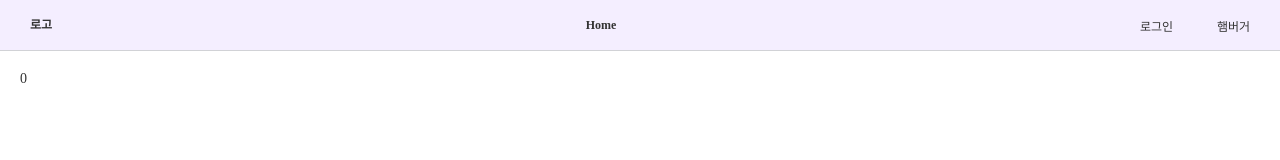
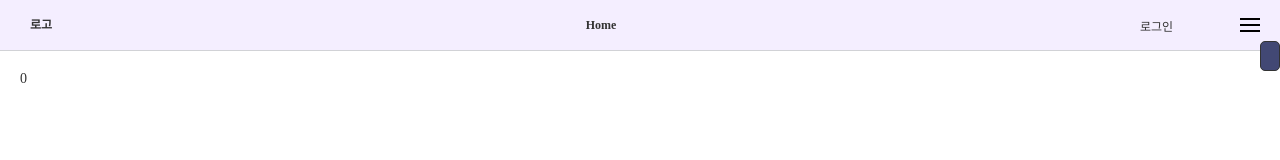
Before and after one commit to JEONGSSO/vue-cli-tdd, a Vue app: page / in a window 1280 px wide. Shown: the top 160 px of the page. Built offline with nearby package versions, Linux system fonts and the light colour scheme; a web font is replaced by a local one.

Commit message:
side menu

```diff
--- a/src/assets/style/app.scss
+++ b/src/assets/style/app.scss
@@ -1,4 +1,5 @@
 #app {
+  position: relative;
   height: 100vh;
   font-family: 'hanSansRegular';
   -webkit-font-smoothing: antialiased;
--- a/src/assets/style/layout/header.scss
+++ b/src/assets/style/layout/header.scss
@@ -22,15 +22,79 @@
   .btn_menu {
     display: block;
     height: 100%;
+    span {
+      display: block;
+      width: 20px;
+      height: 2px;
+      background-color: #000;
+      margin: 4px 0;
+    }
   }
 
-  .nav_header .list_menu {
+  $menu_width: 15%;
+  .menu_wrap {
     position: fixed;
-    width: 100px;
+    z-index: 2;
+    width: $menu_width;
+    height: 100vh;
+    border: solid 1px #000;
+    background-color: #fff;
+    right: -$menu_width;
+    box-sizing: border-box;
+    transition: right .2s ease-in-out;
+
+    &.selected {
+      right: 0;
+      transition: right .2s ease-in-out;
+    }
+
+    &.hover {
+      right: calc(-14% - 12px);
+    }
+
+    &.selected.hover {
+      right: 0;
+    }
+
+    .menu_btn {
+      position: relative;
+      opacity: 1;
+      width: 20px;
+      height: 30px;
+      left: -21px;
+      top: 5%;
+      font-size: 0;
+      transition: all .2s ease-in-out;
+
+      &.selected {
+        opacity: 0;
+        visibility: hidden;
+        transition: all .2s ease-in-out;
+      }
+
+      .test_btn {
+        width: 100%;
+        height: 100%;
+        border-radius: 5px;
+        border: solid 1px;
+        background-color: $color4;
+      }
+    }
 
     .list_item a {
       display: block;
-      border: solid 1px gray;
     }
   }
+
+  .background_wrap {
+    position: fixed;
+    z-index: 1;
+    top: 0;
+    right: 0;
+    bottom: 0;
+    left: 0;
+    opacity: .3;
+    background-color: #000;
+  }
+
 }
--- a/src/layout/Header.vue
+++ b/src/layout/Header.vue
@@ -8,14 +8,30 @@
       <button @click="openModalName('login')" v-if="!isAuth">로그인</button>
       <button @click="logout" v-else>로그아웃</button>
       <nav class="nav_header">
-        <button class="btn_menu prl_10" @click="toggleMenu">햄버거</button>
-        <ul class="list_menu" v-show="isShowMenu">
-          <li class="list_item" v-for="(list, index) in menuList" v-bind:key="index">
-            <router-link :to="list.path">{{ list.name }}</router-link>
-          </li>
-        </ul>
+        <button class="btn_menu" @click="toggleMenu">
+          <span></span>
+          <span></span>
+          <span></span>
+        </button>
       </nav>
     </div>
+    <div class="menu_wrap"
+         :class="{ selected: isShowMenu, hover }"
+    >
+      <div class="menu_btn"
+           :class="{ selected: isShowMenu }"
+           @mouseover="isMouseOver(true)"
+           @mouseleave="isMouseOver(false)"
+      >
+        <button class="test_btn" @click="toggleMenu"></button>
+      </div>
+      <ul class="list_menu" v-show="isShowMenu">
+        <li class="list_item" v-for="(list, index) in menuList" v-bind:key="index">
+          <router-link :to="list.path">{{ list.name }}</router-link>
+        </li>
+      </ul>
+    </div>
+    <div class="background_wrap" v-show="isShowMenu" @click="toggleMenu"></div>
   </header>
 </template>
 
@@ -34,17 +50,22 @@ export default {
       title: 'Color Picker',
       isShowMenu: false,
       menuList: menuList.filter((v) => !v.children),
+      hover: false,
     };
   },
   methods: {
     toggleMenu() {
       this.isShowMenu = this.isShowMenu === false;
+      this.hover = false;
     },
     logout() {
       localStorage.removeItem('token');
       setToken(null);
       this.$store.dispatch('isAuth');
       this.$router.push('/');
+    },
+    isMouseOver(flag) {
+      this.hover = flag;
     },
   },
   computed: {
@@ -59,6 +80,11 @@ export default {
       'isAuth',
     ]),
   },
+  watch: {
+    $route() {
+      this.toggleMenu();
+    },
+  },
 };
 </script>
 
```
